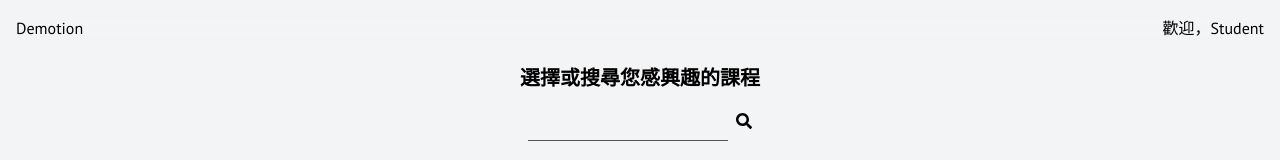
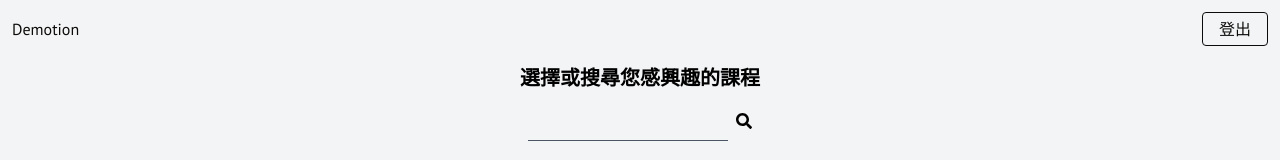
Before and after one commit to team-pan-dian/frontend, a Next.js app: page /course in a window 1280 px wide. Shown: the top 160 px of the page. Built offline with nearby package versions, Linux system fonts and the light colour scheme.

Commit message:
feat(components/Navbar): tweak design

```diff
--- a/components/Navbar/Navbar.tsx
+++ b/components/Navbar/Navbar.tsx
@@ -1,15 +1,14 @@
 import React from "react";
+import BaseButton from "../BaseElements/BaseButton";
 
 export default function Navbar() {
   return (
-    <div className="fixed left-0 top-0 w-screen">
-      <div className="p-4 grid grid-col-1 md:grid-col-3 content-center items-center bg-gray-100 bg-opacity-75 backdrop-filter backdrop-blur-xl">
-        <div className="col-start-1 col-end-1">
-          <p>Demotion</p>
-        </div>
-        <div className="col-start-3 col-end-3 justify-self-end">
-          歡迎，Student
-        </div>
+    <div className="absolute w-screen p-3 text-white standard-color bg-opacity-5">
+      <div className="flex justify-between justify-items-end items-center">
+        <div className="mix-blend-difference">Demotion</div>
+        <BaseButton className="min-w-12 border-white mix-blend-difference">
+          登出
+        </BaseButton>
       </div>
     </div>
   );
```
